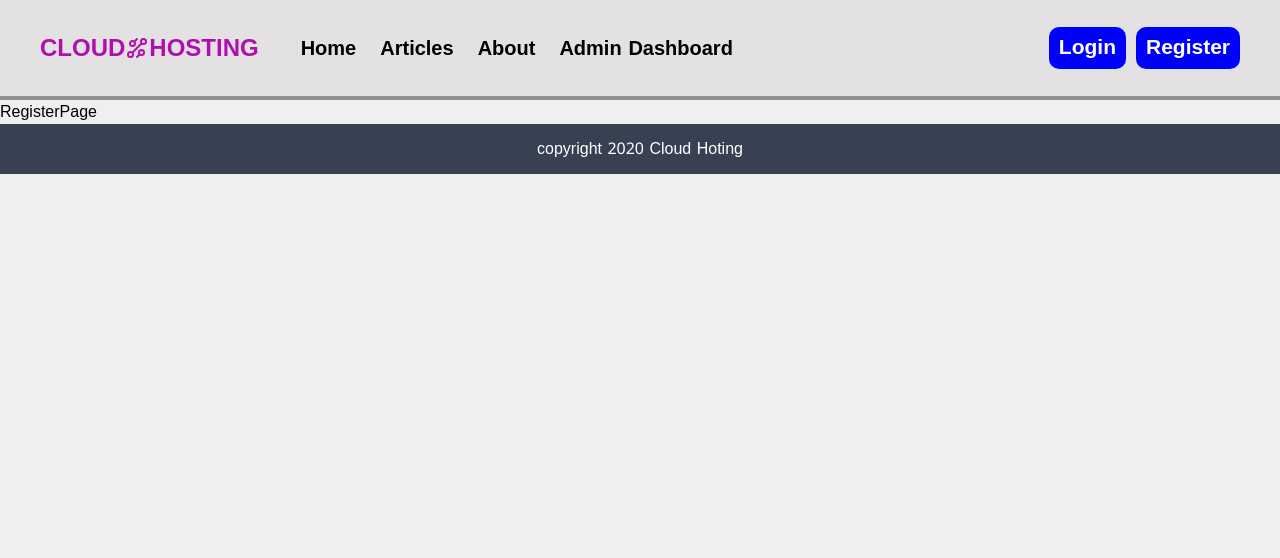
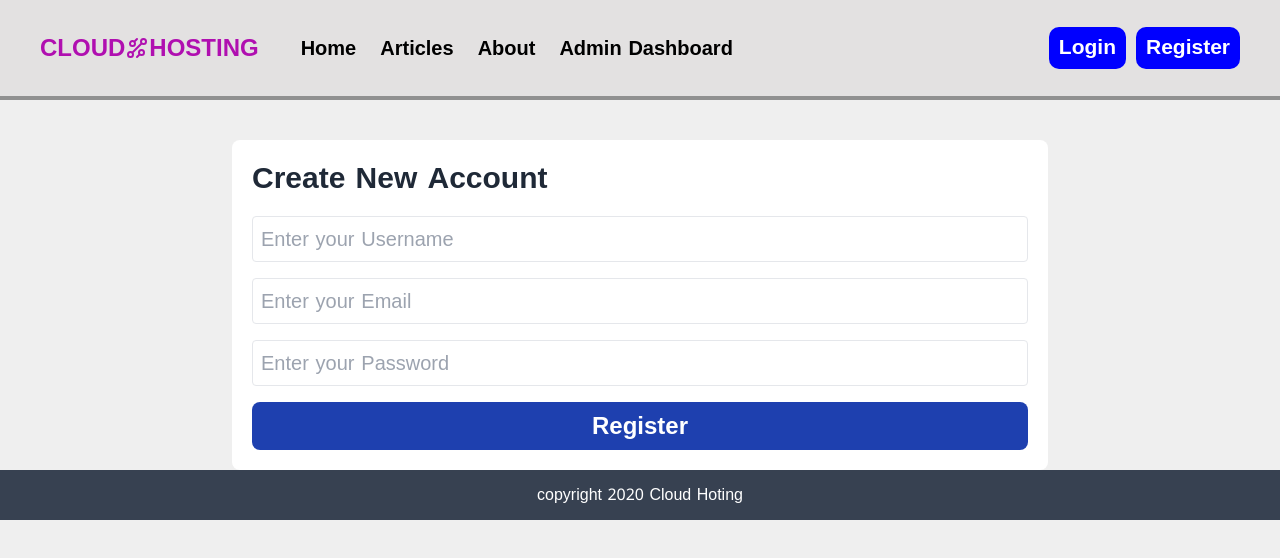
Before and after one commit to ahmedfaris2023/my-app, a Next.js app: page /register in a window 1280 px wide. Shown: the top 558 px of the page. Built offline with nearby package versions, Linux system fonts and the light colour scheme.

Commit message:
Login Page and Register Page

```diff
--- /dev/null
+++ b/src/app/(user)/login/LoginForm.tsx
@@ -0,0 +1,42 @@
+"use client";
+
+import { useState } from "react";
+import { toast } from "react-toastify";
+
+const LoginForm = () => {
+  const [email, setEmail] = useState("");
+  const [password, setPassword] = useState("");
+  const formSubmitHandler = (e: React.FormEvent) => {
+    e.preventDefault();
+    if (email === "") return toast.error("Email is required");
+    if (password === "") return toast.error("password is required");
+    console.log({ email, password });
+    toast.success("secces");
+  };
+  return (
+    <form onSubmit={formSubmitHandler} className="flex flex-col">
+      <input
+        type="email"
+        className="mb-4 border rounded p-2 text-xl"
+        placeholder="Enter your Email"
+        value={email}
+        onChange={(e) => setEmail(e.target.value)}
+      />
+      <input
+        type="password"
+        className="mb-4 border rounded p-2 text-xl"
+        placeholder="Enter your Password"
+        value={password}
+        onChange={(e) => setPassword(e.target.value)}
+      />
+      <button
+        type="submit"
+        className="text-2xl text-white bg-blue-800 p-2 rounded-lg font-bold"
+      >
+        Login
+      </button>
+    </form>
+  );
+};
+
+export default LoginForm;
--- a/src/app/(user)/login/page.tsx
+++ b/src/app/(user)/login/page.tsx
@@ -1,5 +1,14 @@
+import LoginForm from "./LoginForm";
+
 const LoginPage = () => {
-  return <div>LoginPage</div>;
+  return (
+    <section className="fix-height container m-auto px-7 mt-10 flex items-center justify-center">
+      <div className="m-auto bg-white rounded-lg p-5 w-full md:w-2/3">
+        <h1 className="text-3xl font-bold text-gray-800 mb-5">Log In</h1>
+        <LoginForm />
+      </div>
+    </section>
+  );
 };
 
 export default LoginPage;
--- /dev/null
+++ b/src/app/(user)/register/RegisterForm.tsx
@@ -0,0 +1,51 @@
+"use client";
+
+import { useState } from "react";
+import { toast } from "react-toastify";
+
+const RegisterForm = () => {
+  const [usename, setUsername] = useState("");
+  const [email, setEmail] = useState("");
+  const [password, setPassword] = useState("");
+  const formSubmitHandler = (e: React.FormEvent) => {
+    e.preventDefault();
+    if (usename === "") return toast.error("Username is required");
+    if (email === "") return toast.error("Email is required");
+    if (password === "") return toast.error("password is required");
+    console.log({ email, password, usename });
+    toast.success("secces");
+  };
+  return (
+    <form onSubmit={formSubmitHandler} className="flex flex-col">
+      <input
+        type="text"
+        className="mb-4 border rounded p-2 text-xl"
+        placeholder="Enter your Username"
+        value={usename}
+        onChange={(e) => setUsername(e.target.value)}
+      />
+      <input
+        type="email"
+        className="mb-4 border rounded p-2 text-xl"
+        placeholder="Enter your Email"
+        value={email}
+        onChange={(e) => setEmail(e.target.value)}
+      />
+      <input
+        type="password"
+        className="mb-4 border rounded p-2 text-xl"
+        placeholder="Enter your Password"
+        value={password}
+        onChange={(e) => setPassword(e.target.value)}
+      />
+      <button
+        type="submit"
+        className="text-2xl text-white bg-blue-800 p-2 rounded-lg font-bold"
+      >
+        Register
+      </button>
+    </form>
+  );
+};
+
+export default RegisterForm;
--- a/src/app/(user)/register/page.tsx
+++ b/src/app/(user)/register/page.tsx
@@ -1,5 +1,16 @@
-const RegisterPage = () => {
-  return <div>RegisterPage</div>;
+import RegisterForm from "./RegisterForm";
+
+const LoginPage = () => {
+  return (
+    <section className="fix-height container m-auto px-7 mt-10 flex items-center justify-center">
+      <div className="m-auto bg-white rounded-lg p-5 w-full md:w-2/3">
+        <h1 className="text-3xl font-bold text-gray-800 mb-5">
+          Create New Account
+        </h1>
+        <RegisterForm />
+      </div>
+    </section>
+  );
 };
 
-export default RegisterPage;
+export default LoginPage;
--- a/src/app/cart/[...products]/page.tsx
+++ /dev/null
@@ -1,23 +0,0 @@
-interface ProductsPagePorps {
-  params: { products: string[] };
-}
-
-const ProductsPage = ({ params }: ProductsPagePorps) => {
-  return (
-    <div className="fix-height text-3xl font-bold p-5">
-      ProductsPage
-      <ul className="mt-7">
-        {params.products.map((route) => (
-          <li
-            key={Math.random(2)}
-            className="font-normal text-xl text-gray-600"
-          >
-            {route}
-          </li>
-        ))}
-      </ul>
-    </div>
-  );
-};
-
-export default ProductsPage;
--- a/src/app/cart/page.tsx
+++ /dev/null
@@ -1,7 +0,0 @@
-import React from "react";
-
-const CartPage = () => {
-  return <div className="fix-height text-3xl font-bold p-5">page</div>;
-};
-
-export default CartPage;
--- a/src/app/layout.tsx
+++ b/src/app/layout.tsx
@@ -1,6 +1,9 @@
 import type { Metadata } from "next";
 // import localFont from "next/font/local";
 import { Inter, Noto_Kufi_Arabic } from "next/font/google";
+import { ToastContainer } from "react-toastify";
+
+import "react-toastify/dist/ReactToastify.css";
 
 import "./globals.css";
 import Header from "../components/header/Header";
@@ -34,6 +37,7 @@
     <html lang="en">
       <body className={KufiArabic.className}>
         <Header />
+        <ToastContainer theme="colored" position="top-center" />
         <main> {children}</main>
         <Footer />
       </body>
```
Also changed, not shown: note.txt.
